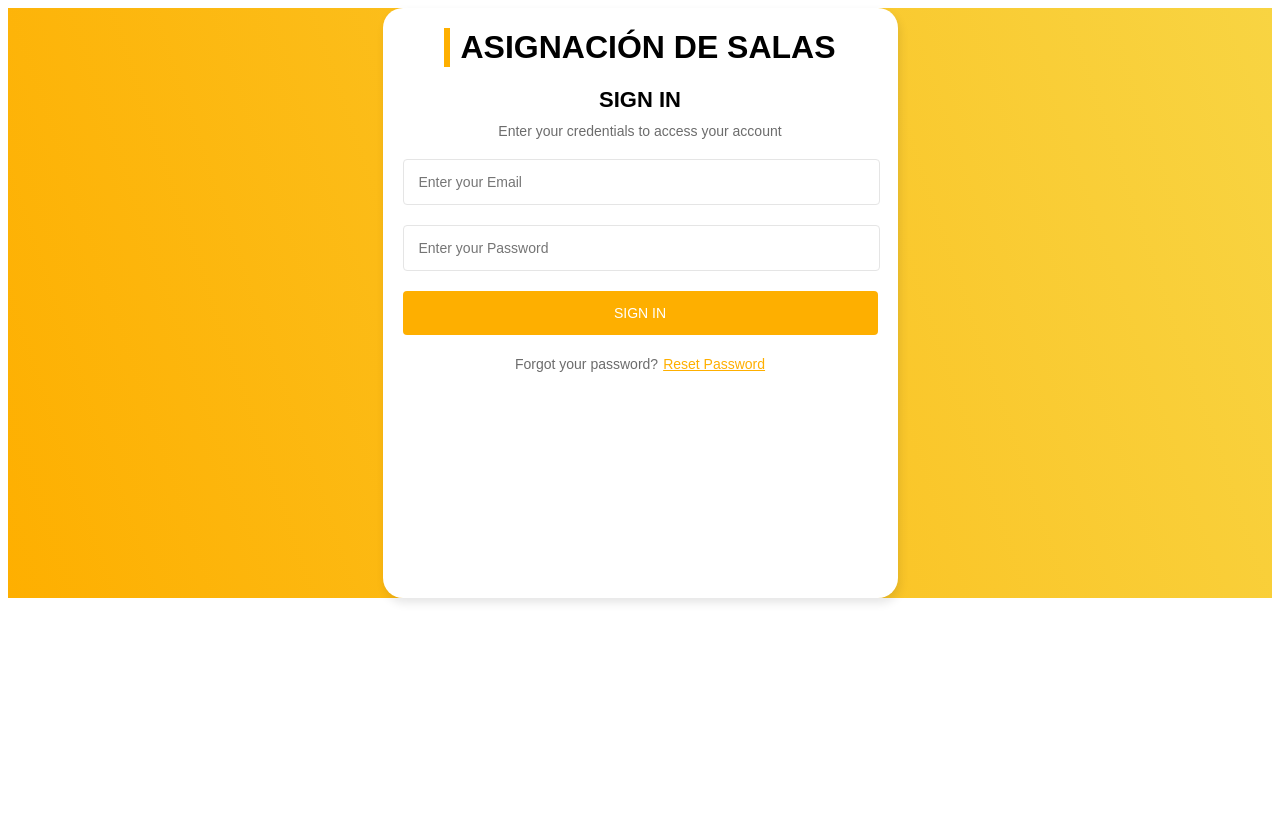
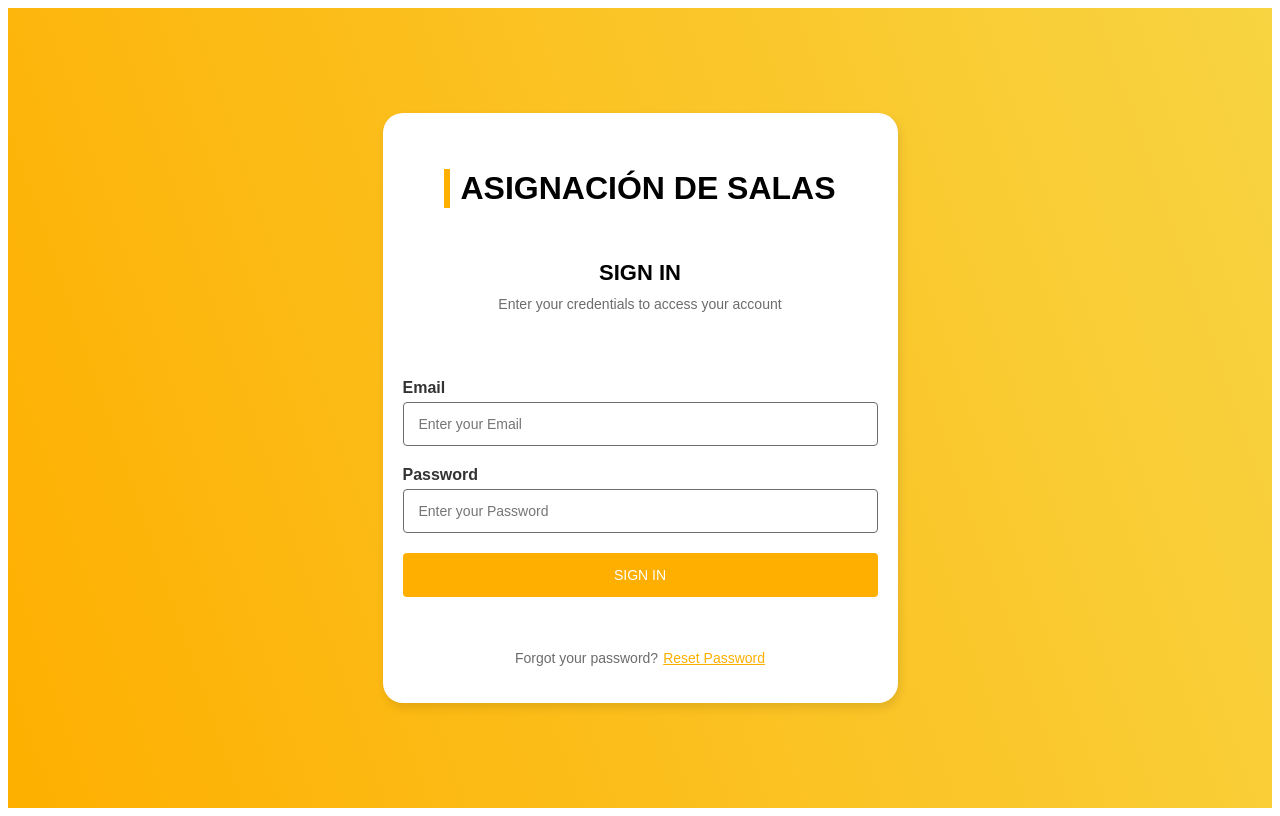
Before and after one commit to TruSanGamer/FrontEnd, an Angular app: page / in a window 1280 px wide. Built offline with nearby package versions, Linux system fonts and the light colour scheme.

Commit message:
retoques realizados

```diff
--- a/src/app/login/login.component.html
+++ b/src/app/login/login.component.html
@@ -10,7 +10,7 @@
     body {
       margin: 0;
       width: 100%;
-      height: 100%;
+      height: 100vh;
       display: flex;
       align-items: center;
       justify-content: center;
@@ -26,6 +26,7 @@
       border-radius: 20px;
       display: flex;
       flex-direction: column;
+      justify-content: space-around;
       align-items: center;
       padding: 20px;
     }
@@ -41,12 +42,15 @@
       height: 39px;
       background-color: #FEAF00;
       margin-right: 10px;
+      margin-top: 20px;
     }
 
     .title-text {
       color: black;
       font-size: 32px;
       font-weight: 700;
+      margin-top: 20px;
+
     }
 
     .sign-in-title {
@@ -55,6 +59,7 @@
       font-weight: 600;
       text-transform: uppercase;
       margin-bottom: 10px;
+      text-align: center;
     }
 
     .instruction-text {
@@ -71,19 +76,19 @@
 
     .input-field {
       width: 100%;
-      height: 44px;
       margin-bottom: 20px;
-      background: white;
-      border-radius: 4px;
-      border: 1px #E5E5E5 solid;
-      position: relative;
+    }
+
+    h3 {
+      margin-bottom: 5px;
+      color: #333;
+      font-size: 16px;
     }
 
     input {
-      width: calc(100% - 30px);
-      height: 100%;
+      width: 100%;
+      height: 44px;
       padding: 12px 15px;
-      border: none;
       outline: none;
       background: transparent;
       font-size: 14px;
@@ -91,6 +96,12 @@
       color: #6C6C6C;
       border-radius: 4px;
       box-sizing: border-box;
+      border: 1px solid #6C6C6C;
+      transition: border-color 0.3s;
+    }
+
+    input:focus {
+      border-color: #FEAF00;
     }
 
     .sign-in-button {
@@ -130,23 +141,27 @@
       cursor: pointer;
       margin-left: 5px;
     }
+
   </style>
 </head>
 
 <body>
-
 <div class="login-container">
   <div class="title-container">
     <div class="title-line"></div>
     <div class="title-text">ASIGNACIÓN DE SALAS</div>
   </div>
-  <div class="sign-in-title">Sign In</div>
-  <div class="instruction-text">Enter your credentials to access your account</div>
+  <div>
+    <div class="sign-in-title">Sign In</div>
+    <div class="instruction-text">Enter your credentials to access your account</div>
+  </div>
   <div class="form-container">
     <div class="input-field">
+      <h3>Email</h3>
       <input type="text" placeholder="Enter your Email">
     </div>
     <div class="input-field">
+      <h3>Password</h3>
       <input type="password" placeholder="Enter your Password">
     </div>
     <button type="submit" class="sign-in-button">SIGN IN</button>
@@ -154,9 +169,10 @@
   <div class="forgot-password">
     <span class="text-gray">Forgot your password?</span>
     <span class="text-black"> </span>
-    <span class="reset-password-link">Reset Password</span>
+    <a href="" class="reset-password-link">Reset Password</a>
   </div>
 </div>
+
 
 </body>
 
```
